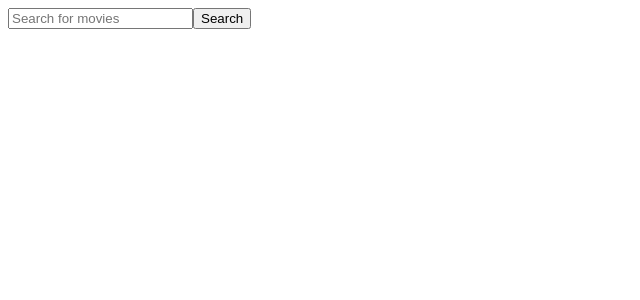
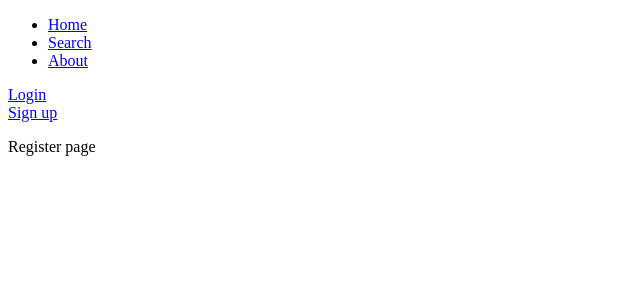
Before and after one commit to w3slley/kino, a React (Create React App) app in the folder frontend/: page /register in a window 1280 px wide. Shown: the top 300 px of the page, without its empty margins (0-640 px from the left). Built offline with nearby package versions, Linux system fonts and the light colour scheme.

Commit message:
Started implementing navbar and /login and /register front end endpoints

```diff
--- a/frontend/src/App.js
+++ b/frontend/src/App.js
@@ -1,14 +1,25 @@
 import { BrowserRouter as Router, Switch, Route} from "react-router-dom";
 import Search from './components/Search.js';
+import Navbar from './components/Navbar.js';
+import Login from './components/authentication/Login.js';
+import Register from './components/authentication/Register.js';
+import About from './components/About.js';
 import MovieCardContainer from './components/MovieCardContainer.js';
 import MovieContainer from './components/movieContainer/MovieContainer.js';
 
 function App(){
   return (
     <Router>
-      <Search />
+      <Navbar />
       <Switch>
-        <Route exact path='/search/:searchMovie' component={MovieCardContainer} />
+        <Route path='/login' component={Login} />
+        <Route path='/register' component={Register} />
+        <Route path='/about' component={About} />
+
+        <Route path='/search'>
+          <Search />
+          <Route path='/search/:searchMovie' component={MovieCardContainer} />
+        </Route>
         <Route exact path='/movies/:movieId' component={MovieContainer} />
       </Switch>
     </Router>
--- /dev/null
+++ b/frontend/src/components/About.js
@@ -0,0 +1,14 @@
+import {Component} from 'react';
+
+class About extends Component {
+  state = {  }
+  render() {
+    return (
+      <>
+      <p>About page</p>
+      </>
+    );
+  }
+}
+
+export default About;
--- /dev/null
+++ b/frontend/src/components/Navbar.js
@@ -0,0 +1,22 @@
+import {Component} from 'react';
+import {Link} from 'react-router-dom';
+
+class Navbar extends Component {
+  state = {  }
+  render() {
+    return (
+      <div className='navbar'>
+        <ul>
+          <li><Link to='/'>Home</Link></li>
+          <li><Link to='/search'>Search</Link></li>
+          <li><Link to='/about'>About</Link></li>
+        </ul>
+
+        <Link to='/login'>Login</Link><br/>
+        <Link to='/register'>Sign up</Link>
+      </div>
+    );
+  }
+}
+
+export default Navbar;
--- /dev/null
+++ b/frontend/src/components/authentication/Login.js
@@ -0,0 +1,14 @@
+import {Component} from 'react';
+
+class Login extends Component {
+  state = {  }
+  render() {
+    return (
+      <>
+      <p>Login page</p>
+      </>
+    );
+  }
+}
+
+export default Login;
--- /dev/null
+++ b/frontend/src/components/authentication/Register.js
@@ -0,0 +1,14 @@
+import {Component} from 'react';
+
+class Register extends Component {
+  state = {  }
+  render() {
+    return (
+      <>
+      <p>Register page</p>
+      </>
+    );
+  }
+}
+
+export default Register;
```
